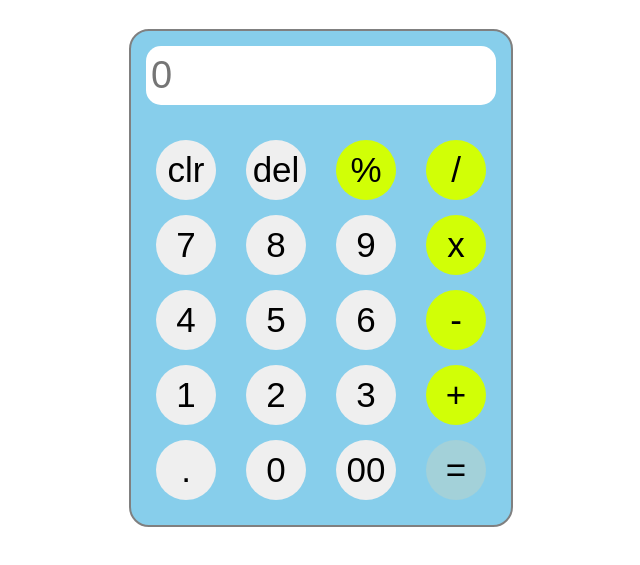
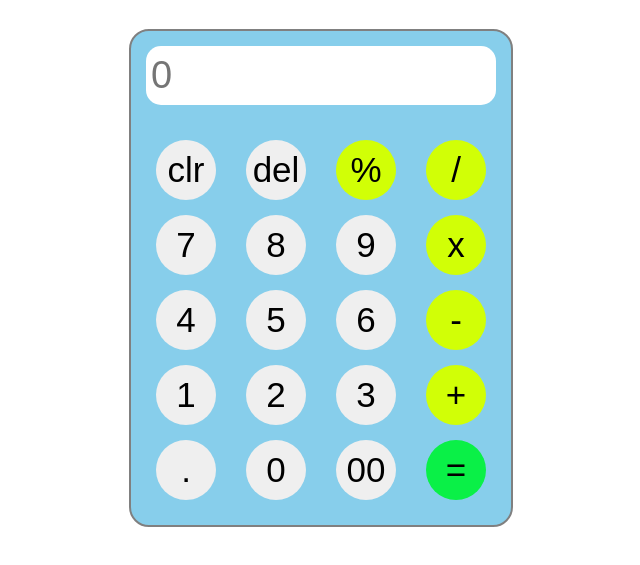
Before and after one commit to Nithin7803/calculator, a plain HTML site: page index.html in a window 1280 px wide. Shown: the part 79-644 px from the top of the page, without its empty margins (319-959 px from the left). Drawn offline with Linux system fonts and the light colour scheme.

Commit message:
'calculator2'

```diff
--- a/style1.css
+++ b/style1.css
@@ -42,7 +42,7 @@ button{
     cursor:pointer;
 }
 .btn{
-    background-color:rgb(163, 209, 217);
+    background-color:rgb(10, 240, 71);
 }
 .voilet{
     background-color:rgb(209, 255, 6);
```
